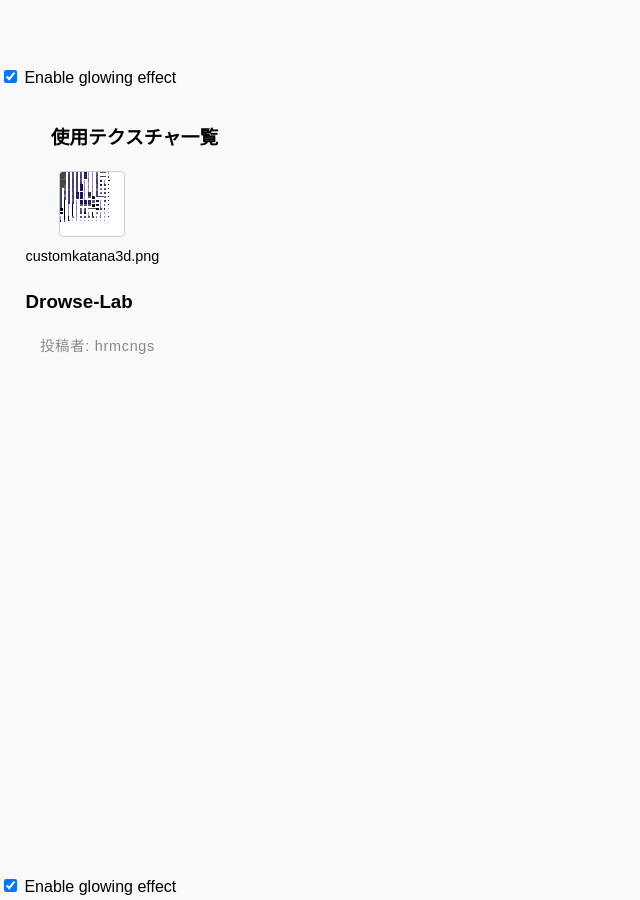
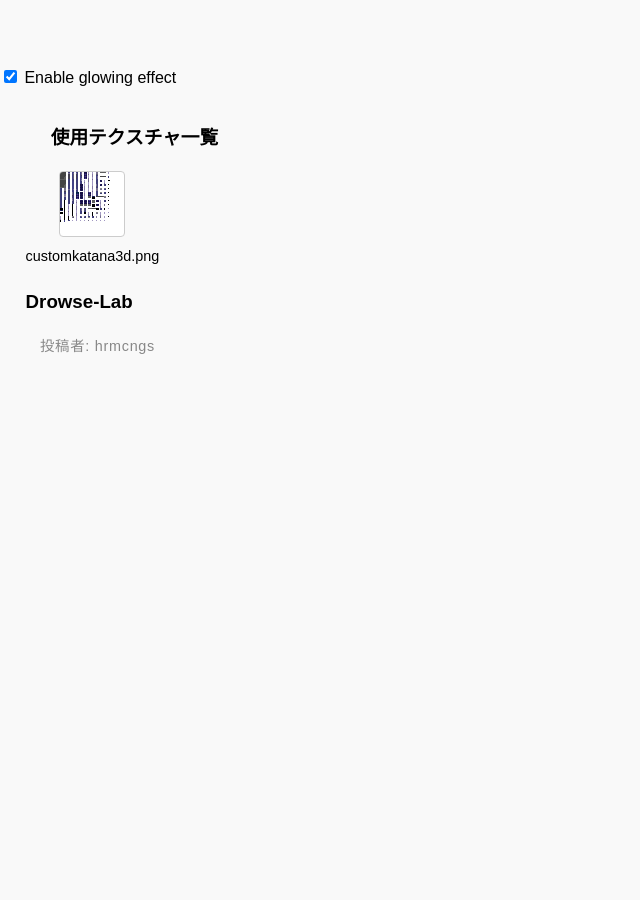
Before and after one commit to Drowse-Lab/Drowse-Lab, a Jekyll site: the page built from _posts/2025-07-15-blog.md, in a window 1280 px wide and 900 px high, scrolled down 615 px. Shown: the whole window, without its empty margins (0-640 px from the left). Built offline with Jekyll 4.4.1, drawn with Linux system fonts in a browser that asks for light colours; nearby versions of some CDN libraries; some web fonts are replaced; a style sheet for code colours, icons or effects is not loaded; after the commit the page ends 1489 px from its top, so only the background shows below that.

Commit message:
Update default.html

```diff
--- a/_layouts/default.html
+++ b/_layouts/default.html
@@ -38,10 +38,6 @@
   {% if page.model_path %}
   <!-- 表示エリア -->
   <div id="model-viewer-container" style="width:100%; height:500px; margin-top:1em;"></div>
-  <label>
-    <input type="checkbox" id="glowToggle" {% if page.enable_glow %}checked{% endif %}>
-    Enable glowing effect
-  </label>
 
   <script type="module">
     import * as THREE from 'https://cdn.jsdelivr.net/npm/three@0.152.2/build/three.module.js';
```
